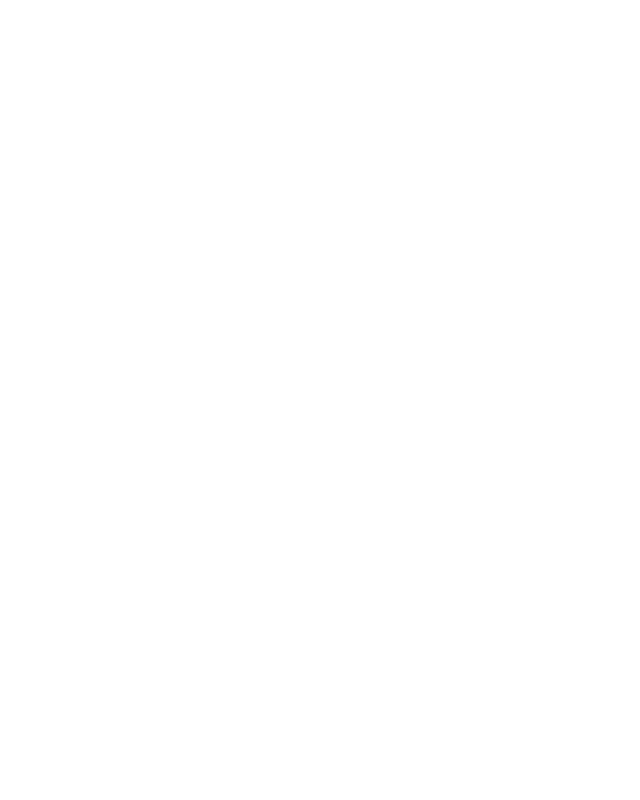
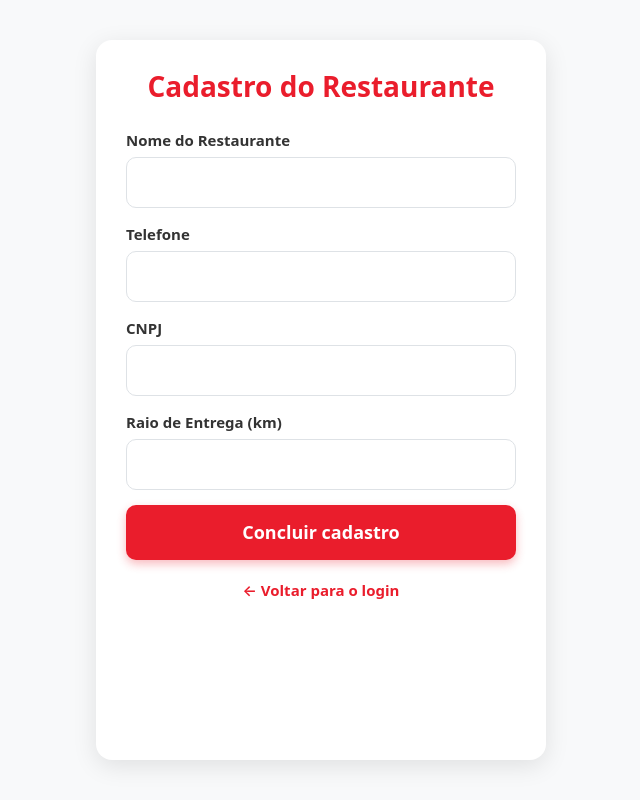
Before and after one commit to DafniMilla/ifood-web, a React (Create React App) app: page /cadastroRest in a window 1280 px wide. Before the commit this address had no page. Shown: the whole page, without its empty margins (319-959 px from the left). Built offline with nearby package versions, Linux system fonts and the light colour scheme.

Commit message:
cadastro de restaurante e dono

```diff
--- a/src/App.js
+++ b/src/App.js
@@ -2,7 +2,9 @@
 
 import TelaPrincipal from "./views/TelaPrincipal";
 import FormLogin from "./views/login/FormLogin";
-import FormCadastro from "./views/cadastro/FormCadastro";
+import FormCadastroRest from "./views/cadastros/FormCadastroRest";
+import FormCadastroDonoRest from "./views/cadastros/FormCadastroDonoRest";
+import FormCadastroProduto from "./views/cadastros/FormCadastroProduto";
 import EsqueceuSenha from "./views/login/EsqueceuSenha";
 
 function App() {
@@ -10,7 +12,9 @@
     <Router>
       <Routes>
         <Route path="/" element={<FormLogin />} />
-        <Route path="/cadastro" element={<FormCadastro />} />
+        <Route path="/cadastroRest" element={<FormCadastroRest />} />
+        <Route path="/cadastroDonoRest" element={<FormCadastroDonoRest />} />
+        <Route path="/cadastroProduto" element={<FormCadastroProduto />} />
         <Route path="/esqueceu-senha" element={<EsqueceuSenha />} />
         <Route path="/telaprincipal" element={<TelaPrincipal />} />
       </Routes>
--- /dev/null
+++ b/src/views/cadastros/FormCadastroDonoRest.jsx
@@ -0,0 +1,169 @@
+import { useState } from "react";
+import axios from "axios";
+
+export default function FormCadastroDonoRest({ onBackToLogin }) {
+  const [nome, setNome] = useState("");
+  const [cpf, setCpf] = useState("");
+  const [email, setEmail] = useState("");
+  const [fone, setFone] = useState("");
+  const [dtNascimento, setDtNascimento] = useState("");
+  const [password, setPassword] = useState("");
+  const [repPassword, setRepPassword] = useState("");
+  const [erro, setErro] = useState("");
+
+  async function cadastrar() {
+    if (!nome || !cpf || !email || !password || !fone || !dtNascimento)
+      return setErro("Preencha todos os campos");
+
+    if (!email.includes("@")) return setErro("O e-mail deve conter @");
+    if (cpf.length !== 11) return setErro("CPF deve ter 11 dígitos");
+    if (password.length < 6) return setErro("Senha deve ter no mínimo 6 caracteres");
+    if (password !== repPassword) return setErro("As senhas dever ser iguais!");
+
+    setErro("");
+
+    const payload = {
+      nome,
+      cpf,
+      email,
+      password,
+      foneCelular: fone,
+      dtNascimento,
+    };
+
+    try {
+      const res = await axios.post(
+        "http://localhost:8080/usuario/dono/cadastrar",
+        payload
+      );
+
+      const id_usuario = res.data.idUsuario;
+
+      // Envia o id para o FormCadastroRest
+      if (onBackToLogin) onBackToLogin("cadastroRest", id_usuario);
+
+    } catch (e) {
+      console.log(e);
+      setErro("Erro ao cadastrar dono");
+    }
+  }
+
+  return (
+    <div style={styles.container}>
+      <h1 style={styles.titulo}>Cadastro do Dono</h1>
+
+      {erro && <p style={styles.erro}>{erro}</p>}
+
+      <div style={styles.group}>
+        <label style={styles.label}>Nome completo</label>
+        <input style={styles.input} value={nome} onChange={(e) => setNome(e.target.value)} />
+      </div>
+
+      <div style={styles.group}>
+        <label style={styles.label}>CPF</label>
+        <input style={styles.input} maxLength={11} value={cpf} onChange={(e) => setCpf(e.target.value)} />
+      </div>
+
+      <div style={styles.group}>
+        <label style={styles.label}>E-mail</label>
+        <input style={styles.input} value={email} onChange={(e) => setEmail(e.target.value)} />
+      </div>
+
+      <div style={styles.group}>
+        <label style={styles.label}>Telefone</label>
+        <input style={styles.input} value={fone} onChange={(e) => setFone(e.target.value)} />
+      </div>
+
+      <div style={styles.group}>
+        <label style={styles.label}>Data de nascimento</label>
+        <input style={styles.input} type="date" value={dtNascimento} onChange={(e) => setDtNascimento(e.target.value)} />
+      </div>
+
+      <div style={styles.group}>
+        <label style={styles.label}>Senha</label>
+        <input style={styles.input} type="password" value={password} onChange={(e) => setPassword(e.target.value)} />
+      </div>
+
+      <div style={styles.group}>
+        <label style={styles.label}>Repetir senha</label>
+        <input style={styles.input} type="password" value={repPassword} onChange={(e) => setRepPassword(e.target.value)} />
+      </div>
+
+      <button style={styles.btn} onClick={cadastrar}>
+        Próximo →
+      </button>
+
+      <button
+        style={styles.voltar}
+        onClick={(e) => {
+          e.preventDefault();
+          if (onBackToLogin) onBackToLogin("login");
+        }}>
+        ← Voltar ao login
+      </button>
+    </div>
+  );
+}
+
+const styles = {
+  container: {
+    maxWidth: 450,
+    margin: "60px auto",
+    backgroundColor: "#fff",
+    padding: 35,
+    borderRadius: 16,
+    boxShadow: "0 12px 40px rgba(0,0,0,0.15)",
+    fontFamily: "system-ui, -apple-system, Segoe UI, Roboto, Helvetica Neue, Arial",
+  },
+  titulo: {
+    textAlign: "center",
+    color: "#ea1d2c",
+    fontSize: 28,
+    fontWeight: 700,
+    marginBottom: 25,
+  },
+  group: { marginBottom: 16 },
+  label: {
+    display: "block",
+    marginBottom: 6,
+    fontWeight: "600",
+    color: "#444",
+  },
+  input: {
+    width: "100%",
+    padding: 14,
+    borderRadius: 10,
+    border: "1px solid #ccc",
+    fontSize: 16,
+  },
+  btn: {
+    width: "100%",
+    padding: 16,
+    backgroundColor: "#ea1d2c",
+    color: "#fff",
+    border: "none",
+    borderRadius: 12,
+    fontSize: 18,
+    cursor: "pointer",
+    transition: "0.3s",
+  },
+  voltar: {
+    width: "100%",
+    marginTop: 15,
+    padding: 12,
+    background: "none",
+    border: "none",
+    fontSize: 16,
+    cursor: "pointer",
+    color: "#555",
+    textDecoration: "underline",
+  },
+  erro: {
+    backgroundColor: "#ffe5e5",
+    padding: 12,
+    borderRadius: 10,
+    color: "#b30000",
+    textAlign: "center",
+    marginBottom: 15,
+  },
+};
--- a/src/views/cadastro/FormCadastro.jsx
+++ b/src/views/cadastros/FormCadastroProduto.jsx
@@ -6,7 +6,7 @@
 export default function FormCadastro() {
   return (
     <Container className="mt-5">
-      <h1>Teste de Cadastro</h1>
+      <h1>Teste de Cadastro de produto</h1>
     </Container>
   );
 }
--- /dev/null
+++ b/src/views/cadastros/FormCadastroRest.jsx
@@ -0,0 +1,162 @@
+import { useState } from "react";
+import axios from "axios";
+import { useLocation, useNavigate } from "react-router-dom";
+
+export default function FormCadastroRest() {
+  const location = useLocation();
+  const navigate = useNavigate();
+  const id_usuario = location.state?.id_usuario;
+
+  const [nome, setNome] = useState("");
+  const [telefone, setTelefone] = useState("");
+  const [cnpj, setCnpj] = useState("");
+  const [raio, setRaio] = useState("");
+  const [erro, setErro] = useState("");
+
+  async function cadastrar() {
+    if (!nome || !telefone || !cnpj || !raio)
+      return setErro("Preencha todos os campos");
+
+    try {
+      await axios.post("http://localhost:8080/restaurante/cadastrar", {
+        nome,
+        telefone,
+        cnpj,
+        raio_entrega: raio,
+        id_usuario,
+      });
+
+      navigate("/telaprincipal");
+    } catch (e) {
+      console.log(e);
+      setErro("Erro ao cadastrar restaurante");
+    }
+  }
+
+  return (
+    <div style={styles.page}>
+      <div style={styles.container}>
+
+        {/* TÍTULO */}
+        <h1 style={styles.titulo}>Cadastro do Restaurante</h1>
+
+        {/* ERRO */}
+        {erro && <p style={styles.erro}>{erro}</p>}
+
+        {/* INPUTS */}
+        <label style={styles.label}>Nome do Restaurante</label>
+        <input style={styles.input} value={nome} onChange={(e) => setNome(e.target.value)} />
+
+        <label style={styles.label}>Telefone</label>
+        <input style={styles.input} value={telefone} onChange={(e) => setTelefone(e.target.value)} />
+
+        <label style={styles.label}>CNPJ</label>
+        <input style={styles.input} maxLength={14} value={cnpj} onChange={(e) => setCnpj(e.target.value)} />
+
+        <label style={styles.label}>Raio de Entrega (km)</label>
+        <input style={styles.input} value={raio} onChange={(e) => setRaio(e.target.value)} />
+
+        {/* BOTÃO COM ANIMAÇÃO IGUAL AO LOGIN */}
+        <button
+          style={styles.btn}
+          onMouseEnter={(e) => (e.target.style.transform = "translateY(-2px)")}
+          onMouseLeave={(e) => (e.target.style.transform = "translateY(0)")}
+          onClick={cadastrar}
+        >
+          Concluir cadastro
+        </button>
+
+        {/* LINK VOLTAR */}
+        <p style={styles.voltar}>
+          <span onClick={() => navigate("/login")} style={styles.voltarLink}>
+            ← Voltar para o login
+          </span>
+        </p>
+
+      </div>
+
+      {/* ESTILO INLINE COMPLEMENTAR */}
+      <style>{`
+        button {
+          transition: all 0.3s ease;
+        }
+      `}</style>
+    </div>
+  );
+}
+
+/* =============================== */
+/*            ESTILIZAÇÃO          */
+/* =============================== */
+
+const styles = {
+  page: {
+    display: "flex",
+    justifyContent: "center",
+    padding: "40px",
+    backgroundColor: "#f8f9fa",
+    minHeight: "100vh",
+  },
+  container: {
+    width: "100%",
+    maxWidth: 450,
+    backgroundColor: "#fff",
+    padding: 30,
+    borderRadius: 16,
+    boxShadow: "0 6px 25px rgba(0,0,0,0.1)",
+  },
+  titulo: {
+    textAlign: "center",
+    color: "#ea1d2c",
+    fontSize: 28,
+    fontWeight: "700",
+    marginBottom: 25,
+  },
+  label: {
+    fontSize: 15,
+    fontWeight: "600",
+    marginBottom: 6,
+    color: "#333",
+    display: "block",
+  },
+  input: {
+    width: "100%",
+    padding: 13,
+    marginBottom: 15,
+    border: "1px solid #dee2e6",
+    borderRadius: 10,
+    fontSize: 15,
+    transition: "0.3s",
+  },
+  btn: {
+    width: "100%",
+    backgroundColor: "#ea1d2c",
+    color: "#fff",
+    padding: 14,
+    borderRadius: 10,
+    fontSize: 18,
+    border: "none",
+    cursor: "pointer",
+    fontWeight: "600",
+    boxShadow: "0 4px 10px rgba(234,29,44,0.3)",
+  },
+  erro: {
+    backgroundColor: "#ffe5e5",
+    padding: 12,
+    borderRadius: 10,
+    color: "#b70000",
+    marginBottom: 15,
+    textAlign: "center",
+  },
+  voltar: {
+    textAlign: "center",
+    marginTop: 18,
+  },
+  voltarLink: {
+    color: "#ea1d2c",
+    fontWeight: "600",
+    fontSize: 15,
+    cursor: "pointer",
+    textDecoration: "none",
+  },
+};
--- a/src/views/login/FormLogin.jsx
+++ b/src/views/login/FormLogin.jsx
@@ -2,7 +2,7 @@
 import 'bootstrap/dist/css/bootstrap.min.css';
 import { useEffect, useState } from 'react';
 import { Button, Card, Col, Container, Form, Row } from 'react-bootstrap';
-import Cadastro from '../cadastro/FormCadastro';
+import FormCadastroDonoRest from '../cadastros/FormCadastroDonoRest';
 import EsqueceuSenha from './EsqueceuSenha';
 
 export default function FormLogin() {
@@ -69,7 +69,7 @@
   // Se mostrar tela de cadastro
   if (showCadastro) {
     return (
-      <Cadastro
+      <FormCadastroDonoRest
         onBackToLogin={() => {
           window.location.hash = '';
           setShowCadastro(false);
```
Also changed, not shown: 1 other file (tests, documents, lock files or other folders).
